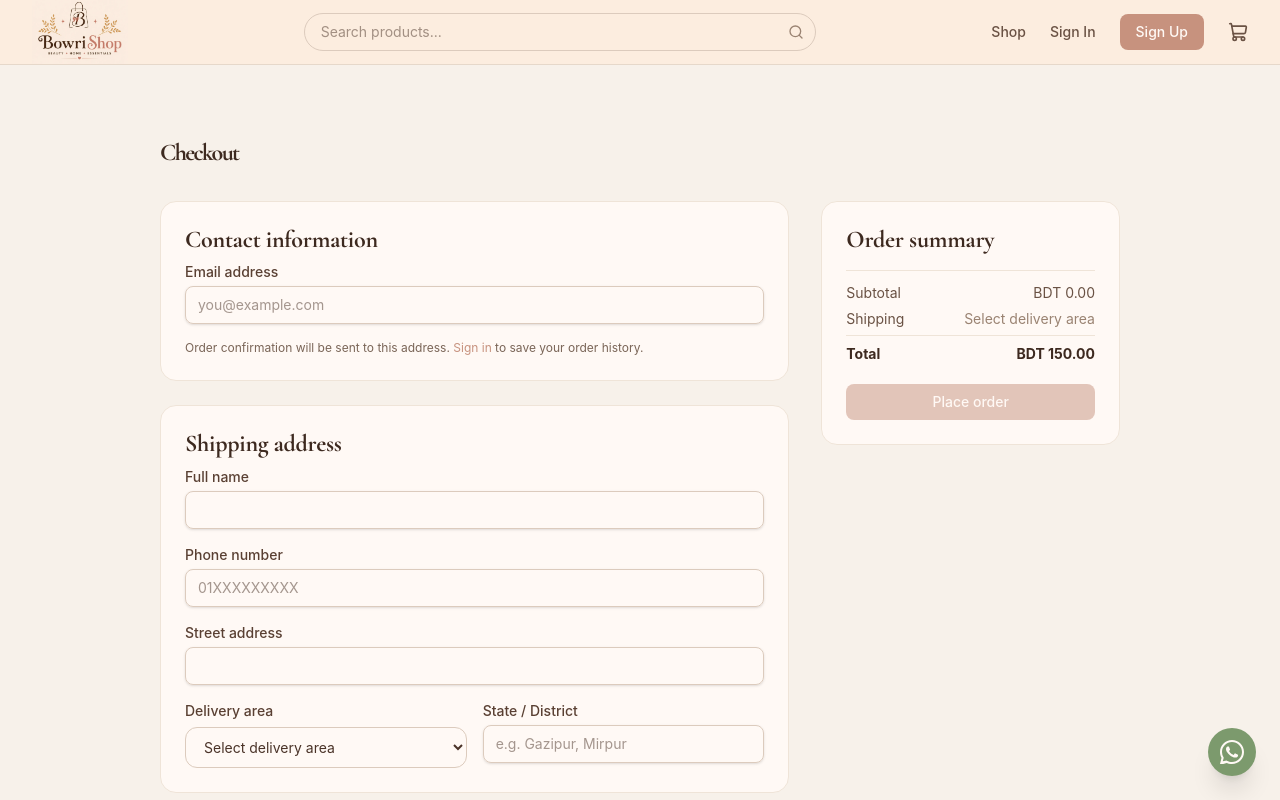
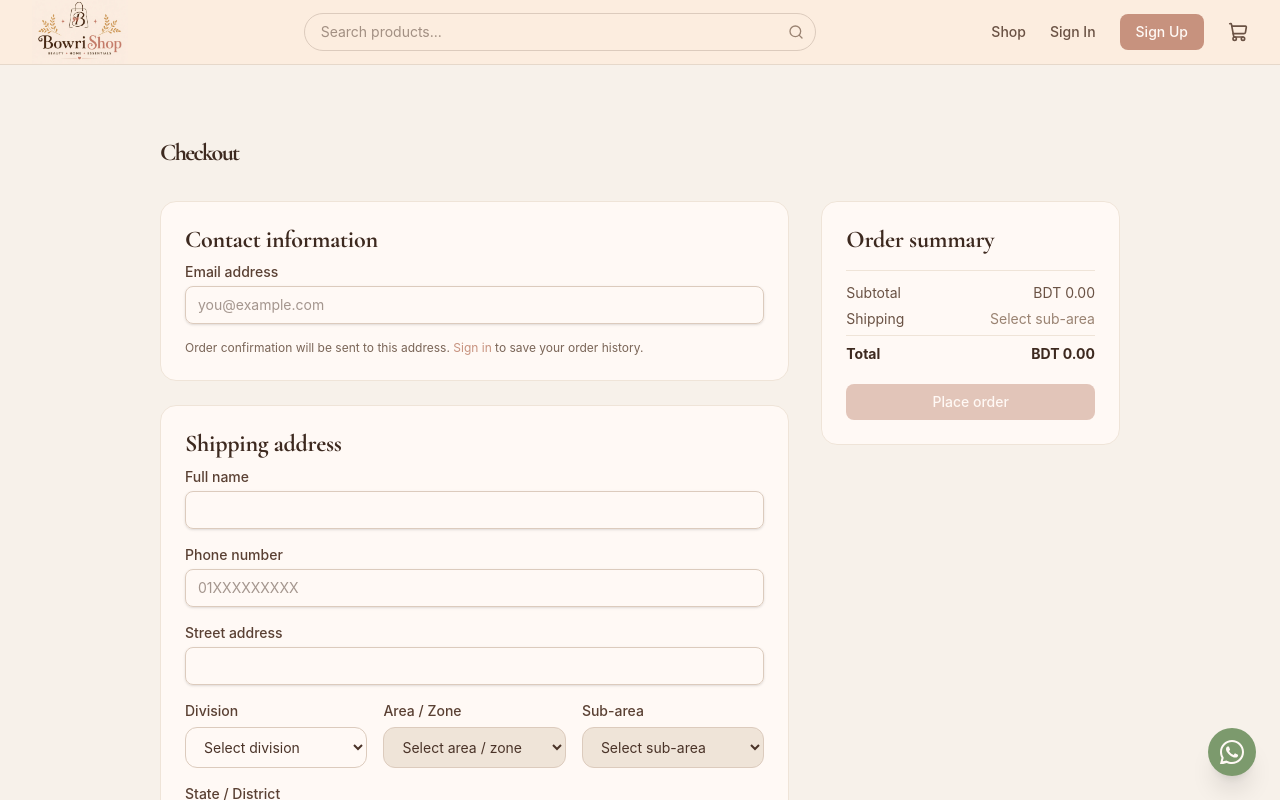
Before and after one commit to Hacnine/Bowrishop, a Next.js app in the folder frontend/: page /checkout in a window 1280 px wide. Shown: the top 800 px of the page. Built offline with nearby package versions, Linux system fonts and the light colour scheme.

Commit message:
re configure checkout page

```diff
--- /dev/null
+++ b/frontend/src/data/deliveryAreas.ts
@@ -0,0 +1,113 @@
+export type DeliveryArea = {
+  value: string;
+  label: string;
+  charge: number;
+};
+
+export type DeliveryZone = {
+  value: string;
+  label: string;
+  areas: DeliveryArea[];
+};
+
+export type DeliveryDivision = {
+  value: string;
+  label: string;
+  zones: DeliveryZone[];
+};
+
+const areas = (items: [string, string, number][]): DeliveryArea[] =>
+  items.map(([value, label, charge]) => ({ value, label, charge }));
+
+export const DELIVERY_DATA: DeliveryDivision[] = [
+  {
+    value: 'dhaka', label: 'Dhaka', zones: [
+      { value: 'dhaka_north', label: 'Dhaka North', areas: areas([
+        ['uttara', 'Uttara', 80], ['mirpur', 'Mirpur', 80], ['pallabi', 'Pallabi', 80],
+        ['gulshan', 'Gulshan', 80], ['banani', 'Banani', 80], ['badda', 'Badda', 80],
+        ['khilkhet', 'Khilkhet', 80], ['turag', 'Turag', 80], ['cantonment', 'Cantonment', 80], ['tejgaon', 'Tejgaon', 80],
+      ]) },
+      { value: 'dhaka_south', label: 'Dhaka South', areas: areas([
+        ['old_dhaka', 'Old Dhaka', 80], ['lalbagh', 'Lalbagh', 80], ['hazaribagh', 'Hazaribagh', 80],
+        ['kotwali', 'Kotwali', 80], ['motijheel', 'Motijheel', 80], ['wari', 'Wari', 80], ['demra', 'Demra', 80],
+      ]) },
+      { value: 'gazipur', label: 'Gazipur', areas: areas([
+        ['gazipur_sadar', 'Gazipur Sadar', 120], ['tongi', 'Tongi', 120], ['kaliakair', 'Kaliakair', 150], ['kapasia', 'Kapasia', 150], ['sreepur', 'Sreepur', 150],
+      ]) },
+      { value: 'narayanganj', label: 'Narayanganj', areas: areas([
+        ['narayanganj_sadar', 'Narayanganj Sadar', 120], ['fatullah', 'Fatullah', 120], ['siddhirganj', 'Siddhirganj', 120], ['rupganj', 'Rupganj', 150], ['araihazar', 'Araihazar', 150], ['sonargaon', 'Sonargaon', 150],
+      ]) },
+      { value: 'savarnbhaber', label: 'Savar / Ashulia', areas: areas([
+        ['savar', 'Savar', 100], ['ashulia', 'Ashulia', 100], ['hemayetpur', 'Hemayetpur', 120], ['dhamrai', 'Dhamrai', 150],
+      ]) },
+      { value: 'keraniganj', label: 'Keraniganj', areas: areas([['keraniganj', 'Keraniganj', 100], ['zinzira', 'Zinzira', 100]]) },
+    ],
+  },
+  {
+    value: 'chattogram', label: 'Chattogram', zones: [
+      { value: 'chattogram_city', label: 'Chattogram City', areas: areas([
+        ['kotwali_ctg', 'Kotwali', 150], ['panchlaish', 'Panchlaish', 150], ['pahartali', 'Pahartali', 150], ['halishahar', 'Halishahar', 150], ['bayezid', 'Bayezid', 150], ['agrabad', 'Agrabad', 150], ['nasirabad', 'Nasirabad', 150],
+      ]) },
+      { value: 'chittagong_districts', label: 'Chittagong Districts', areas: areas([
+        ['sitakunda', 'Sitakunda', 150], ['mirsharai', 'Mirsharai', 150], ['fatikchhari', 'Fatikchhari', 150], ['rangunia', 'Rangunia', 150], ['anwara', 'Anwara', 150], ['patiya', 'Patiya', 150], ['boalkhali', 'Boalkhali', 150], ['satkania', 'Satkania', 150],
+      ]) },
+      { value: 'cox_bazar', label: "Cox's Bazar", areas: areas([
+        ['coxs_bazar_sadar', "Cox's Bazar Sadar", 150], ['chakaria', 'Chakaria', 150], ['kutubdia', 'Kutubdia', 150], ['teknaf', 'Teknaf', 150],
+      ]) },
+    ],
+  },
+  {
+    value: 'rajshahi', label: 'Rajshahi', zones: [
+      { value: 'rajshahi_city', label: 'Rajshahi City', areas: areas([['boalia', 'Boalia', 150], ['rajpara', 'Rajpara', 150], ['motihar', 'Motihar', 150], ['shah_makhdum', 'Shah Makhdum', 150]]) },
+      { value: 'rajshahi_districts', label: 'Rajshahi Districts', areas: areas([['paba', 'Paba', 150], ['godagari', 'Godagari', 150], ['tanore', 'Tanore', 150], ['bagmara', 'Bagmara', 150], ['charghat', 'Charghat', 150], ['durgapur', 'Durgapur', 150]]) },
+      { value: 'bogura', label: 'Bogura', areas: areas([['bogura_sadar', 'Bogura Sadar', 150], ['shibganj_bog', 'Shibganj', 150], ['gabtali', 'Gabtali', 150], ['sherpur_bog', 'Sherpur', 150]]) },
+      { value: 'natore', label: 'Natore', areas: areas([['natore_sadar', 'Natore Sadar', 150], ['singra', 'Singra', 150], ['lalpur', 'Lalpur', 150], ['baraigram', 'Baraigram', 150]]) },
+    ],
+  },
+  {
+    value: 'khulna', label: 'Khulna', zones: [
+      { value: 'khulna_city', label: 'Khulna City', areas: areas([['khulna_sadar', 'Khulna Sadar', 150], ['sonadanga', 'Sonadanga', 150], ['khalishpur', 'Khalishpur', 150], ['daulatpur_kh', 'Daulatpur', 150]]) },
+      { value: 'jessore', label: 'Jashore (Jessore)', areas: areas([['jessore_sadar', 'Jashore Sadar', 150], ['benapole', 'Benapole', 150], ['chaugachha', 'Chaugachha', 150], ['sharsha', 'Sharsha', 150]]) },
+      { value: 'satkhira', label: 'Satkhira', areas: areas([['satkhira_sadar', 'Satkhira Sadar', 150], ['shyamnagar', 'Shyamnagar', 150], ['kalaroa', 'Kalaroa', 150]]) },
+    ],
+  },
+  {
+    value: 'barishal', label: 'Barishal', zones: [
+      { value: 'barishal_city', label: 'Barishal City', areas: areas([['barisal_sadar', 'Barisal Sadar', 150], ['kotwali_bsl', 'Kotwali', 150], ['airport_bsl', 'Airport', 150], ['kashipur', 'Kashipur', 150]]) },
+      { value: 'bhola', label: 'Bhola', areas: areas([['bhola_sadar', 'Bhola Sadar', 150], ['charfasson', 'Charfasson', 150], ['lalmohan', 'Lalmohan', 150], ['burhanuddin', 'Burhanuddin', 150]]) },
+      { value: 'patuakhali', label: 'Patuakhali', areas: areas([['patuakhali_sadar', 'Patuakhali Sadar', 150], ['kuakata', 'Kuakata', 150], ['bauphal', 'Bauphal', 150]]) },
+    ],
+  },
+  {
+    value: 'sylhet', label: 'Sylhet', zones: [
+      { value: 'sylhet_city', label: 'Sylhet City', areas: areas([['sylhet_sadar', 'Sylhet Sadar', 150], ['ambarkhana', 'Ambarkhana', 150], ['zindabazar', 'Zindabazar', 150], ['shibganj_syl', 'Shibganj', 150]]) },
+      { value: 'moulvibazar', label: 'Moulvibazar', areas: areas([['moulvibazar_sadar', 'Moulvibazar Sadar', 150], ['sreemangal', 'Sreemangal', 150], ['kamalganj', 'Kamalganj', 150], ['kulaura', 'Kulaura', 150]]) },
+      { value: 'habiganj', label: 'Habiganj', areas: areas([['habiganj_sadar', 'Habiganj Sadar', 150], ['chunarughat', 'Chunarughat', 150], ['baniachong', 'Baniachong', 150]]) },
+    ],
+  },
+  {
+    value: 'rangpur', label: 'Rangpur', zones: [
+      { value: 'rangpur_city', label: 'Rangpur City', areas: areas([['rangpur_sadar', 'Rangpur Sadar', 150], ['kotwali_rng', 'Kotwali', 150], ['mithapukur', 'Mithapukur', 150], ['badarganj', 'Badarganj', 150]]) },
+      { value: 'dinajpur', label: 'Dinajpur', areas: areas([['dinajpur_sadar', 'Dinajpur Sadar', 150], ['chirirbandar', 'Chirirbandar', 150], ['parbatipur', 'Parbatipur', 150], ['birampur', 'Birampur', 150]]) },
+      { value: 'kurigram', label: 'Kurigram', areas: areas([['kurigram_sadar', 'Kurigram Sadar', 150], ['nageshwari', 'Nageshwari', 150], ['ulipur', 'Ulipur', 150]]) },
+    ],
+  },
+  {
+    value: 'mymensingh', label: 'Mymensingh', zones: [
+      { value: 'mymensingh_city', label: 'Mymensingh City', areas: areas([['mymensingh_sadar', 'Mymensingh Sadar', 150], ['kotwali_mym', 'Kotwali', 150], ['muktagacha', 'Muktagacha', 150], ['trishal', 'Trishal', 150]]) },
+      { value: 'tangail', label: 'Tangail', areas: areas([['tangail_sadar', 'Tangail Sadar', 150], ['ghatail', 'Ghatail', 150], ['mirzapur', 'Mirzapur', 150], ['basail', 'Basail', 150]]) },
+      { value: 'jamalpur', label: 'Jamalpur', areas: areas([['jamalpur_sadar', 'Jamalpur Sadar', 150], ['islampur', 'Islampur', 150], ['melandaha', 'Melandaha', 150], ['dewanganj', 'Dewanganj', 150]]) },
+      { value: 'netrokona', label: 'Netrokona', areas: areas([['netrokona_sadar', 'Netrokona Sadar', 150], ['kendua', 'Kendua', 150], ['mohanganj', 'Mohanganj', 150]]) },
+    ],
+  },
+];
+
+export function getCharge(areaValue: string): number {
+  for (const division of DELIVERY_DATA) {
+    for (const zone of division.zones) {
+      const area = zone.areas.find((item) => item.value === areaValue);
+      if (area) return area.charge;
+    }
+  }
+  return 0;
+}
--- a/frontend/src/views/CheckoutPage.tsx
+++ b/frontend/src/views/CheckoutPage.tsx
@@ -13,19 +13,7 @@ import { clearGuestCart } from '../features/cart/guestCartSlice';
 import { Button } from '../components/ui/button';
 import { Input } from '../components/ui/input';
 import { formatCurrency } from '../utils';
-
-// বাংলাদেশের ৮টি বিভাগের তালিকা
-const BANGLADESH_DIVISIONS = [
-  { value: 'Dhaka City', label: 'Dhaka City (Charge: ৳80)' },
-  { value: 'Dhaka Division', label: 'Dhaka Division (outside city) (Charge: ৳150)' },
-  { value: 'Chattogram', label: 'Chattogram (Charge: ৳150)' },
-  { value: 'Rajshahi', label: 'Rajshahi (Charge: ৳150)' },
-  { value: 'Khulna', label: 'Khulna (Charge: ৳150)' },
-  { value: 'Barishal', label: 'Barishal (Charge: ৳150)' },
-  { value: 'Sylhet', label: 'Sylhet (Charge: ৳150)' },
-  { value: 'Rangpur', label: 'Rangpur (Charge: ৳150)' },
-  { value: 'Mymensingh', label: 'Mymensingh (Charge: ৳150)' },
-];
+import { DELIVERY_DATA, getCharge } from '../data/deliveryAreas';
 
 const schema = z.object({
   fullName: z.string().min(2, 'Full name required'),
@@ -34,7 +22,9 @@ const schema = z.object({
     .min(11, 'Enter a valid phone number')
     .regex(/^01[0-9]{9}$/, 'Enter a valid 11-digit phone number'),
   streetAddress: z.string().min(3, 'Street address required'),
-  city: z.string().min(2, 'City/Division selection required'), // ড্রপডাউন ভ্যালিডেশন
+  division: z.string().min(1, 'Select a division'),
+  zone: z.string().min(1, 'Select a zone'),
+  area: z.string().min(1, 'Select an area'),
   state: z.string().min(2, 'State / District required'),
   guestEmail: z.string().optional(),
   guestName: z.string().optional(),
@@ -56,21 +46,27 @@ export function CheckoutPage() {
   const [createGuestOrder, { isLoading: creatingGuest }] = useCreateGuestOrderMutation();
   const isLoading = creatingOrder || creatingGuest;
 
-  const { register, handleSubmit, control, formState: { errors } } = useForm<FormValues>({
+  const { register, handleSubmit, control, setValue, formState: { errors } } = useForm<FormValues>({
     resolver: zodResolver(schema),
     defaultValues: {
-      city: '', // ডিফল্ট ফাঁকা থাকবে যাতে ইউজার সিলেক্ট করতে বাধ্য হয়
-    }
+      division: '',
+      zone: '',
+      area: '',
+    },
   });
 
-  // 'city' ড্রপডাউনের সিলেক্টেড ভ্যালু লাইভ ট্র্যাক করা
-  const selectedCity = useWatch({
+  const selectedDivision = useWatch({
     control,
-    name: 'city',
+    name: 'division',
     defaultValue: '',
   });
+  const selectedZone = useWatch({ control, name: 'zone', defaultValue: '' });
+  const selectedArea = useWatch({ control, name: 'area', defaultValue: '' });
 
-  const shippingCharge = selectedCity === 'Dhaka City' ? 80 : 150;
+  const zones = DELIVERY_DATA.find((division) => division.value === selectedDivision)?.zones ?? [];
+  const areas = zones.find((zone) => zone.value === selectedZone)?.areas ?? [];
+  const selectedAreaLabel = areas.find((area) => area.value === selectedArea)?.label ?? selectedArea;
+  const shippingCharge = selectedArea ? getCharge(selectedArea) : 0;
 
   const items = isAuthenticated
     ? (cart?.items ?? []).map((i) => ({
@@ -118,7 +114,7 @@ export function CheckoutPage() {
             name: data.fullName,
             phone: data.phoneNumber,
             address: data.streetAddress,
-            city: data.city,
+            city: selectedAreaLabel,
             district: data.state,
             shippingCharge,
           },
@@ -155,7 +151,7 @@ export function CheckoutPage() {
             name: data.fullName,
             phone: data.phoneNumber,
             address: data.streetAddress,
-            city: data.city,
+            city: selectedAreaLabel,
             district: data.state,
             shippingCharge,
           },
@@ -214,28 +210,47 @@ export function CheckoutPage() {
             />
             <Input label="Street address" error={errors.streetAddress?.message} {...register('streetAddress')} />
 
-            <div className="grid grid-cols-2 gap-4">
-              {/* 👈 ড্রপডাউন সিলেক্ট ফিল্ড উইথ ট্র্যাডিশনাল টেইলউইন্ড ডিজাইন */}
+            <div className="grid grid-cols-1 sm:grid-cols-3 gap-4">
               <div className="flex flex-col gap-1.5">
-                <label className="text-sm font-medium text-gray-700">Delivery area</label>
+                <label className="text-sm font-medium text-gray-700">Division</label>
                 <select
-                  {...register('city')}
+                  {...register('division', { onChange: () => { setValue('zone', ''); setValue('area', ''); } })}
                   className="w-full px-3.5 py-2.5 bg-white border border-gray-300 rounded-xl text-sm focus:outline-none focus:ring-2 focus:ring-indigo-500 transition-colors"
                 >
-                  <option value="">Select delivery area</option>
-                  {BANGLADESH_DIVISIONS.map((div) => (
-                    <option key={div.value} value={div.value}>
-                      {div.label}
-                    </option>
-                  ))}
+                  <option value="">Select division</option>
+                  {DELIVERY_DATA.map((division) => <option key={division.value} value={division.value}>{division.label}</option>)}
                 </select>
-                {errors.city?.message && (
-                  <p className="text-xs text-red-500">{errors.city.message}</p>
-                )}
+                {errors.division?.message && <p className="text-xs text-red-500">{errors.division.message}</p>}
               </div>
 
-              <Input label="State / District" placeholder="e.g. Gazipur, Mirpur" error={errors.state?.message} {...register('state')} />
+              <div className="flex flex-col gap-1.5">
+                <label className="text-sm font-medium text-gray-700">Area / Zone</label>
+                <select
+                  {...register('zone', { onChange: () => setValue('area', '') })}
+                  disabled={!selectedDivision}
+                  className="w-full px-3.5 py-2.5 bg-white border border-gray-300 rounded-xl text-sm focus:outline-none focus:ring-2 focus:ring-indigo-500 transition-colors disabled:bg-gray-100"
+                >
+                  <option value="">Select area / zone</option>
+                  {zones.map((zone) => <option key={zone.value} value={zone.value}>{zone.label}</option>)}
+                </select>
+                {errors.zone?.message && <p className="text-xs text-red-500">{errors.zone.message}</p>}
+              </div>
+
+              <div className="flex flex-col gap-1.5">
+                <label className="text-sm font-medium text-gray-700">Sub-area</label>
+                <select
+                  {...register('area')}
+                  disabled={!selectedZone}
+                  className="w-full px-3.5 py-2.5 bg-white border border-gray-300 rounded-xl text-sm focus:outline-none focus:ring-2 focus:ring-indigo-500 transition-colors disabled:bg-gray-100"
+                >
+                  <option value="">Select sub-area</option>
+                  {areas.map((area) => <option key={area.value} value={area.value}>{area.label} (৳{area.charge})</option>)}
+                </select>
+                {errors.area?.message && <p className="text-xs text-red-500">{errors.area.message}</p>}
+              </div>
             </div>
+
+            <Input label="State / District" placeholder="e.g. Gazipur, Mirpur" error={errors.state?.message} {...register('state')} />
 
 
           </div>
@@ -267,8 +282,8 @@ export function CheckoutPage() {
 
               <div className="flex justify-between text-gray-600">
                 <span>Shipping</span>
-                {!selectedCity ? (
-                  <span className="text-gray-400">Select delivery area</span>
+                {!selectedArea ? (
+                  <span className="text-gray-400">Select sub-area</span>
                 ) : (
                   <span>{formatCurrency(shippingCharge)}</span>
                 )}
@@ -279,7 +294,7 @@ export function CheckoutPage() {
               </div>
             </div>
 
-            <Button type="submit" className="w-full" isLoading={isLoading} disabled={!selectedCity}>
+            <Button type="submit" className="w-full" isLoading={isLoading} disabled={!selectedArea}>
               Place order
             </Button>
           </div>
```
Also changed, not shown: frontend/src/views/ProductsPage.tsx (+14 -7 lines).
